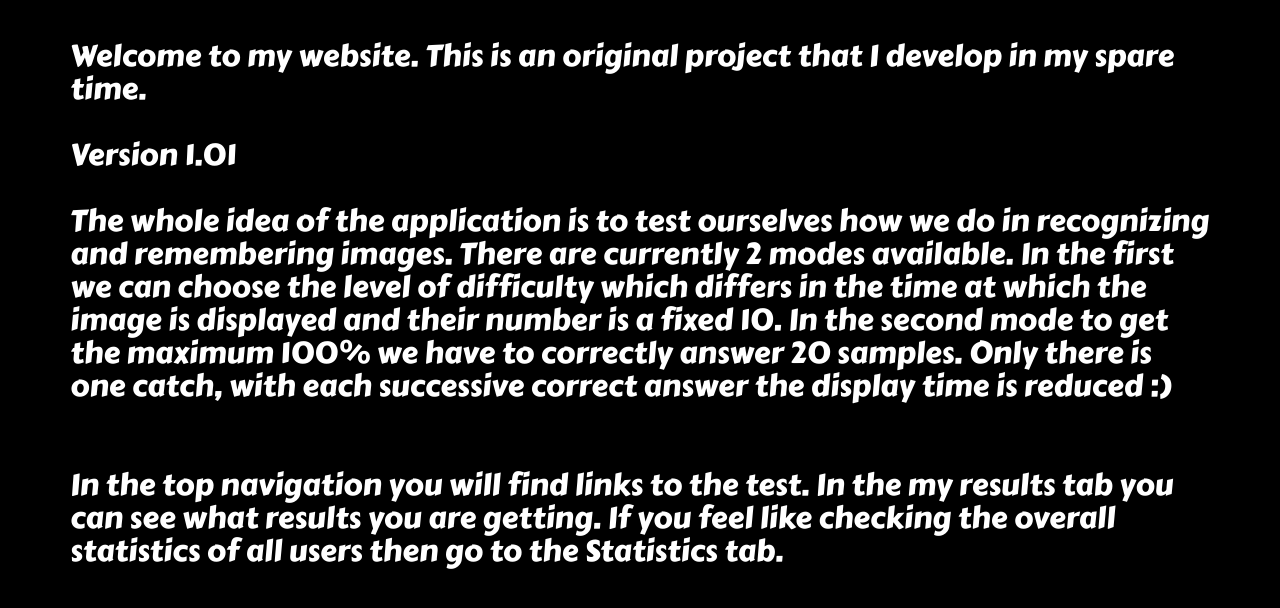
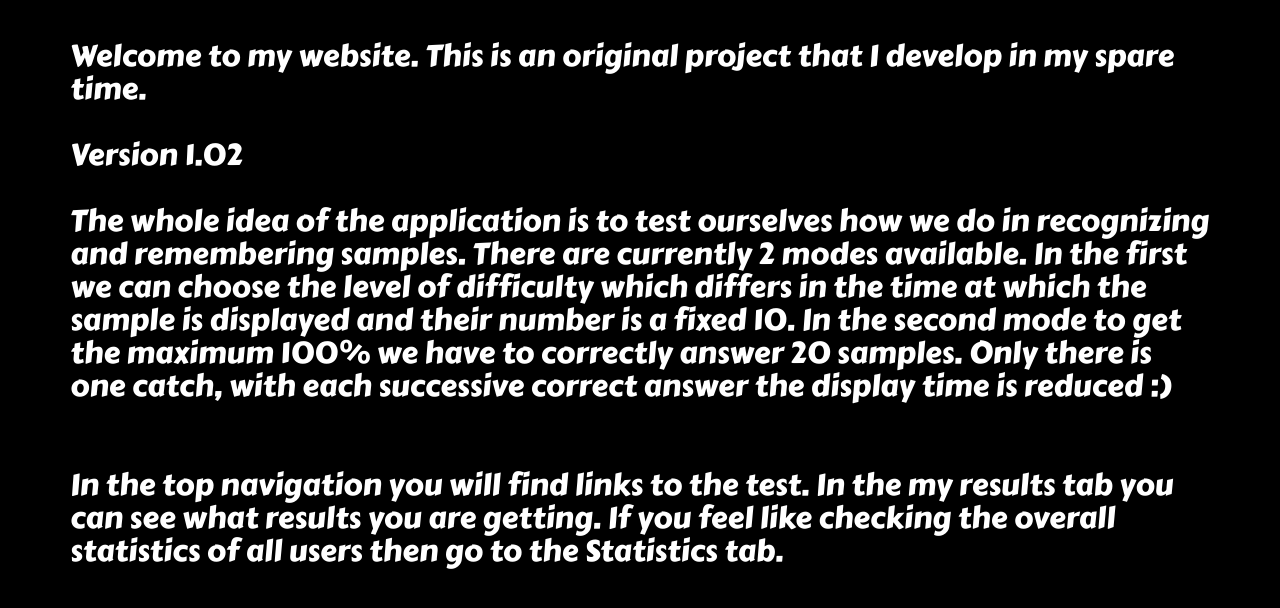
Before and after one commit to pawel9009/Fast-Eyes, a Django app: page / in a window 1280 px wide. Shown: the part 52-660 px from the top of the page. Run offline with Django 4.2, Linux system fonts and the light colour scheme; the visitor is signed in with stand-in values (Sample User, id 1); some libraries are stand-ins or nearby versions.

Commit message:
fix challange mode

```diff
--- a/project/app/templates/app/experiment.html
+++ b/project/app/templates/app/experiment.html
@@ -21,7 +21,7 @@
       <label for="checkbox2">Medium</label>
     </li>
     <li>
-      <input type="radio" id="checkbox3"  name="options"  value="500">
+      <input type="radio" id="checkbox3"  name="options"  value="3000">
       <label for="checkbox3">Hard</label>
     </li>
   </ul>
--- a/project/static/css/master.css
+++ b/project/static/css/master.css
@@ -54,7 +54,10 @@ margin-top: 3%;
   .product-image{
     display: block;
     margin: 0 auto;
-
+    /* -webkit-user-select: none;
+    -moz-user-select: none;
+    -ms-user-select: none;
+    user-select: none; */
     font-size: 12em;
   }
 
--- a/project/templates/index.html
+++ b/project/templates/index.html
@@ -5,10 +5,10 @@
 
 {% if user.is_authenticated %}
 <h2>
-Welcome to my website. This is an original project that I develop in my spare time.</br> </br> Version 1.01</br></br>
-The whole idea of the application is to test ourselves how we do in recognizing and remembering images.
+Welcome to my website. This is an original project that I develop in my spare time.</br> </br> Version 1.02</br></br>
+The whole idea of the application is to test ourselves how we do in recognizing and remembering samples.
  There are currently 2 modes available. In the first we can choose the level
-  of difficulty which differs in the time at which the image is displayed and their
+  of difficulty which differs in the time at which the sample is displayed and their
    number is a fixed 10. In the second mode to get the maximum 100% we have to correctly
    answer 20 samples. Only there is one catch, with each successive correct answer the display
     time is reduced :)</br></br></br>
@@ -20,9 +20,9 @@ The whole idea of the application is to test ourselves how we do in recognizing
 {% else %}
 <h2>
 Welcome to my website. This is an original project that I develop in my spare time.</br> </br> Version 1.01</br></br>
-The whole idea of the application is to test ourselves how we do in recognizing and remembering images.
+The whole idea of the application is to test ourselves how we do in recognizing and remembering samples.
  There are currently 2 modes available. In the first we can choose the level
-  of difficulty which differs in the time at which the image is displayed and their
+  of difficulty which differs in the time at which the sample is displayed and their
    number is a fixed 10. In the second mode to get the maximum 100% we have to correctly
    answer 20 samples. Only there is one catch, with each successive correct answer the display
     time is reduced :)</br></br></br>
```
Also changed, not shown: project/app/templates/app/challenge.html (+13 -16 lines), project/app/views.py (+9 -10 lines).
